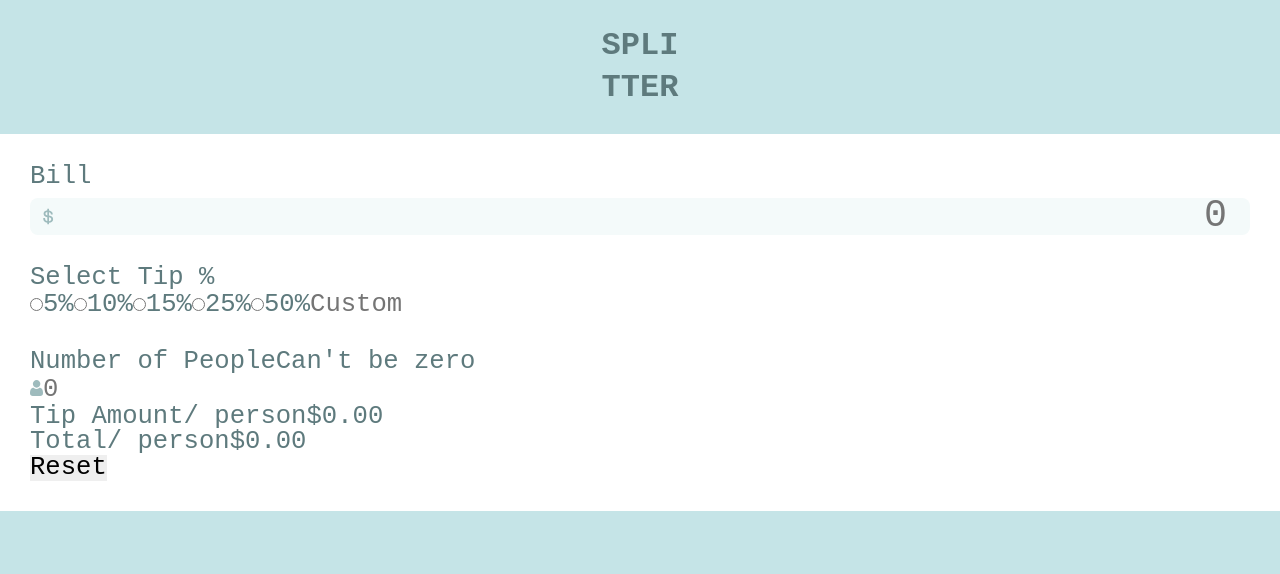
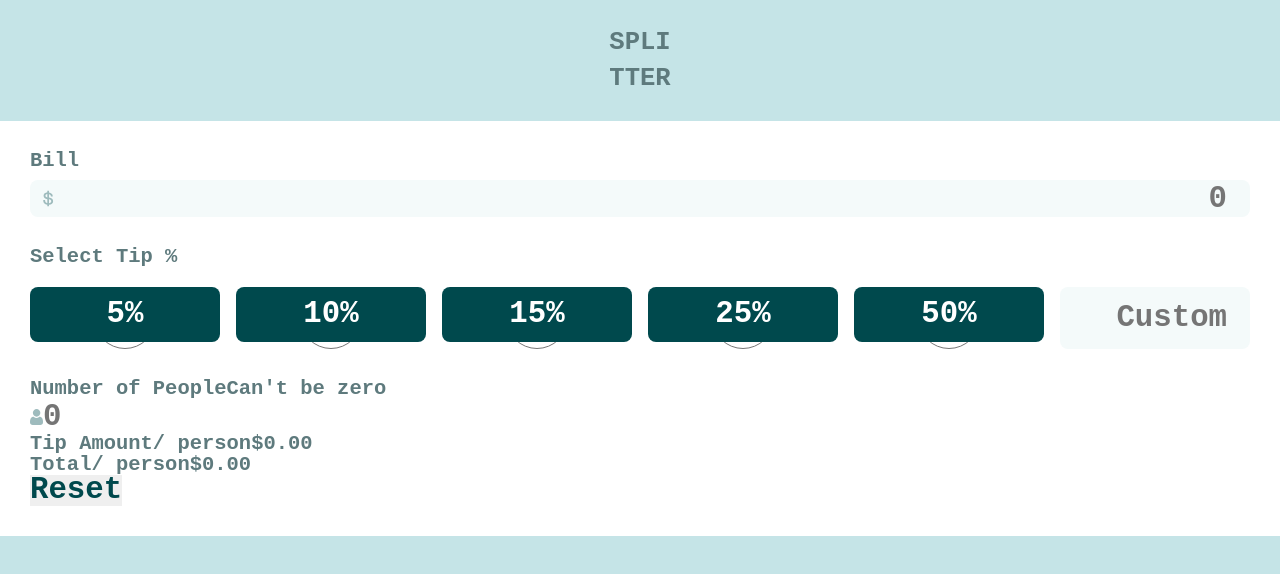
Before and after one commit to erlynascarate/tip-calculator-app, a React (Create React App) app: page / in a window 1280 px wide. Shown: the top 574 px of the page. Built offline with nearby package versions, Linux system fonts and the light colour scheme.

Commit message:
Agrega estilos a los componentes "SelectTip y SelectTipButton" y estilos globales a los "input"

```diff
--- a/src/components/SelectTip.jsx
+++ b/src/components/SelectTip.jsx
@@ -1,4 +1,5 @@
 import React from 'react';
+import '../styles/SelectTip.sass';
 import SelectTipButton from './SelectTipButton';
 
 const percentages = [5, 10, 15, 25, 50];
--- a/src/components/SelectTipButton.jsx
+++ b/src/components/SelectTipButton.jsx
@@ -1,4 +1,5 @@
 import React from 'react';
+import '../styles/SelectTipButton.sass';
 
 const SelectTipButton = ({ id, percentage }) => {
     return (
--- /dev/null
+++ b/src/styles/SelectTip.sass
@@ -0,0 +1,14 @@
+.select-tip
+    display: grid
+    grid-template-columns: repeat(auto-fit, minmax(11rem, 1fr))
+    gap: 16px
+
+    &__title
+        margin-block-end: 20px
+
+    &__custom
+        border-radius: 8px
+        padding-inline: 8px
+        min-block-size: 4.8rem
+        background-color: var(--very-light-grayish-cyan)
+        text-align: end
--- /dev/null
+++ b/src/styles/SelectTipButton.sass
@@ -0,0 +1,26 @@
+.select-tip-btn
+    position: relative
+
+    &__input
+        position: absolute
+        inset: 0
+
+    &__container
+        position: relative
+        display: inline-block
+        border-radius: 8px
+        padding-block: 12px
+        inline-size: 100%
+        font-size: 2.4rem
+        color: var(--white)
+        background-color: var(--very-dark-cyan)
+        text-align: center
+
+    &__input:hover + &__container,
+    &__input:focus-visible + &__container
+        color: var(--very-dark-cyan)
+        background-color: var(--light-grayish-cyan)
+
+    &__input:checked + &__container
+        color: var(--very-dark-cyan)
+        background-color: var(--strong-cyan)
--- a/src/styles/global.sass
+++ b/src/styles/global.sass
@@ -70,10 +70,16 @@ button
     --very-light-grayish-cyan: hsl(189, 41%, 97%)
 
 html
-    font-size: clamp(0.6rem, 0.425rem + 1vw, 1rem)
+    font-size: clamp(0.6rem, 0.425rem + 1vw, 0.8rem)
     font-family: monospace
 
 body
     font-size: 1.6rem
+    font-weight: 700
     color: var(--ink-color)
     background-color: var(--page-color)
+
+input
+    font-size: 2.4rem
+    color: var(--very-dark-cyan)
+    outline-color: var(--strong-cyan)
```
